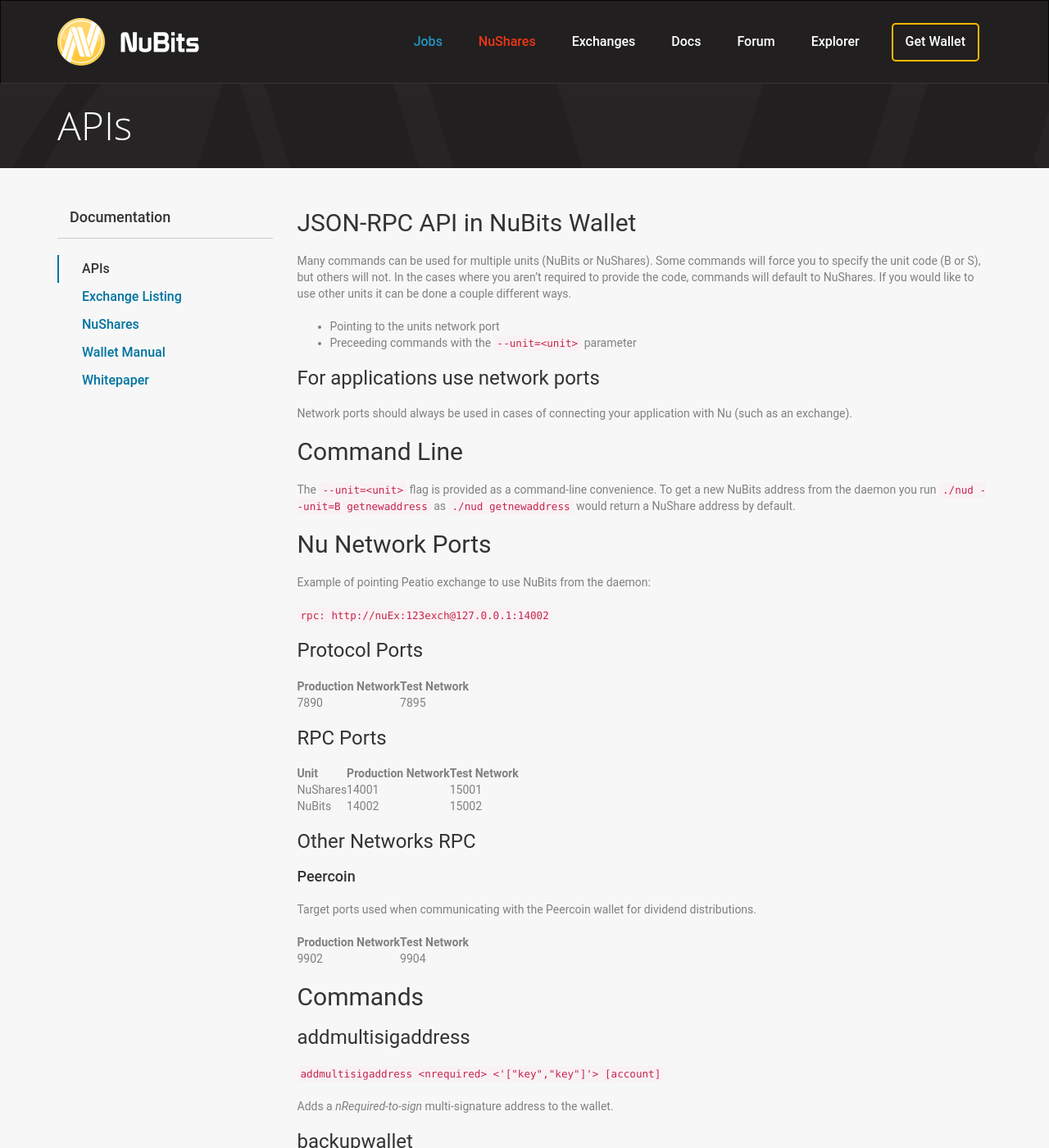
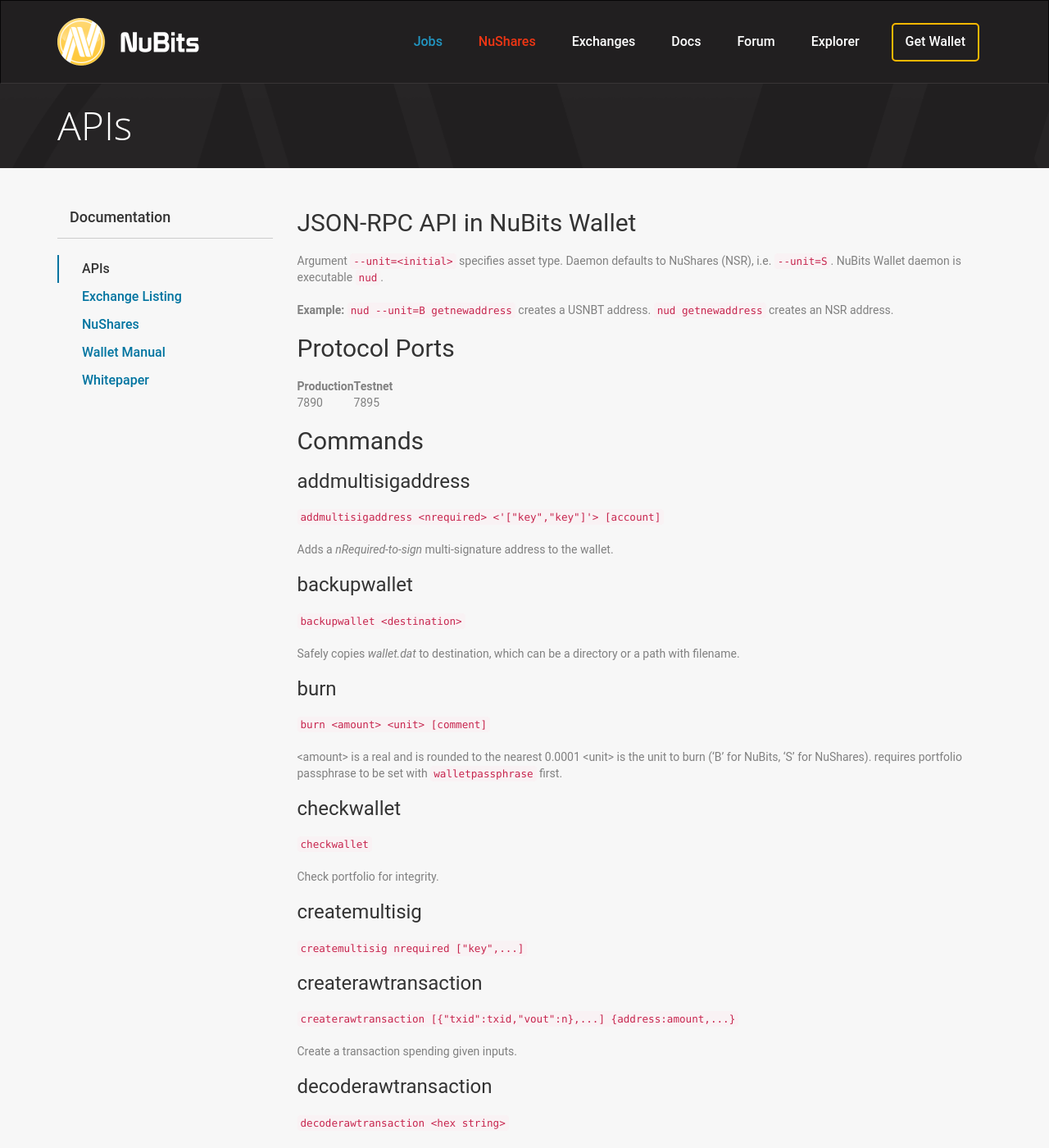
Before and after one commit to NuNetwork/nunetwork.github.io, a Jekyll site: the page built from _pages/api.md, in a window 1280 px wide and 1400 px high. Shown: the whole window at 82% size. Built offline with Jekyll 4.4.1, drawn with Linux system fonts in a browser that asks for light colours.

Commit message:
Update api.md

```diff
--- a/_pages/api.md
+++ b/_pages/api.md
@@ -4,53 +4,18 @@
 permalink: /api
 menu: Documentation
 show_sidebar: true
-callouts:
-  - shortname: use-ports-application
-    type: warning
-    title: For applications use network ports
-    body: Network ports should always be used in cases of connecting your application with Nu (such as an exchange).
 ---
 ## JSON-RPC API in NuBits Wallet
 
-Many commands can be used for multiple units (NuBits or NuShares). Some commands will force you to specify the unit code (B or S), but others will not. In the cases where you aren't required to provide the code, commands will default to NuShares. If you would like to use other units it can be done a couple different ways.
+Argument `--unit=<initial>` specifies asset type. Daemon defaults to NuShares (NSR), i.e. `--unit=S`. NuBits Wallet daemon is executable `nud`.
 
-* Pointing to the units network port
-* Preceeding commands with the `--unit=<unit>` parameter
+**Example:** `nud --unit=B getnewaddress` creates a USNBT address. `nud getnewaddress` creates an NSR address.
 
-{% include callout-block.html name="use-ports-application" %}
+## Protocol Ports
 
-## Command Line
-
-The `--unit=<unit>` flag is provided as a command-line convenience. To get a new NuBits address from the daemon you run `./nud --unit=B getnewaddress` as `./nud getnewaddress` would return a NuShare address by default.
-
-## Nu Network Ports
-
-Example of pointing Peatio exchange to use NuBits from the daemon:
-
-`rpc: http://nuEx:123exch@127.0.0.1:14002`
-
-### Protocol Ports
-
-Production Network | Test Network
-----------|----------
+Production | Testnet
+---|---
 7890 | 7895
-
-### RPC Ports
-
-Unit | Production Network | Test Network
-----------|----------|----------
-NuShares | 14001 | 15001
-NuBits | 14002 | 15002
-
-### Other Networks RPC
-
-#### Peercoin
-
-Target ports used when communicating with the Peercoin wallet for dividend distributions.
-
-Production Network | Test Network
-----------|----------
-9902 | 9904
 
 ## Commands
 
```
